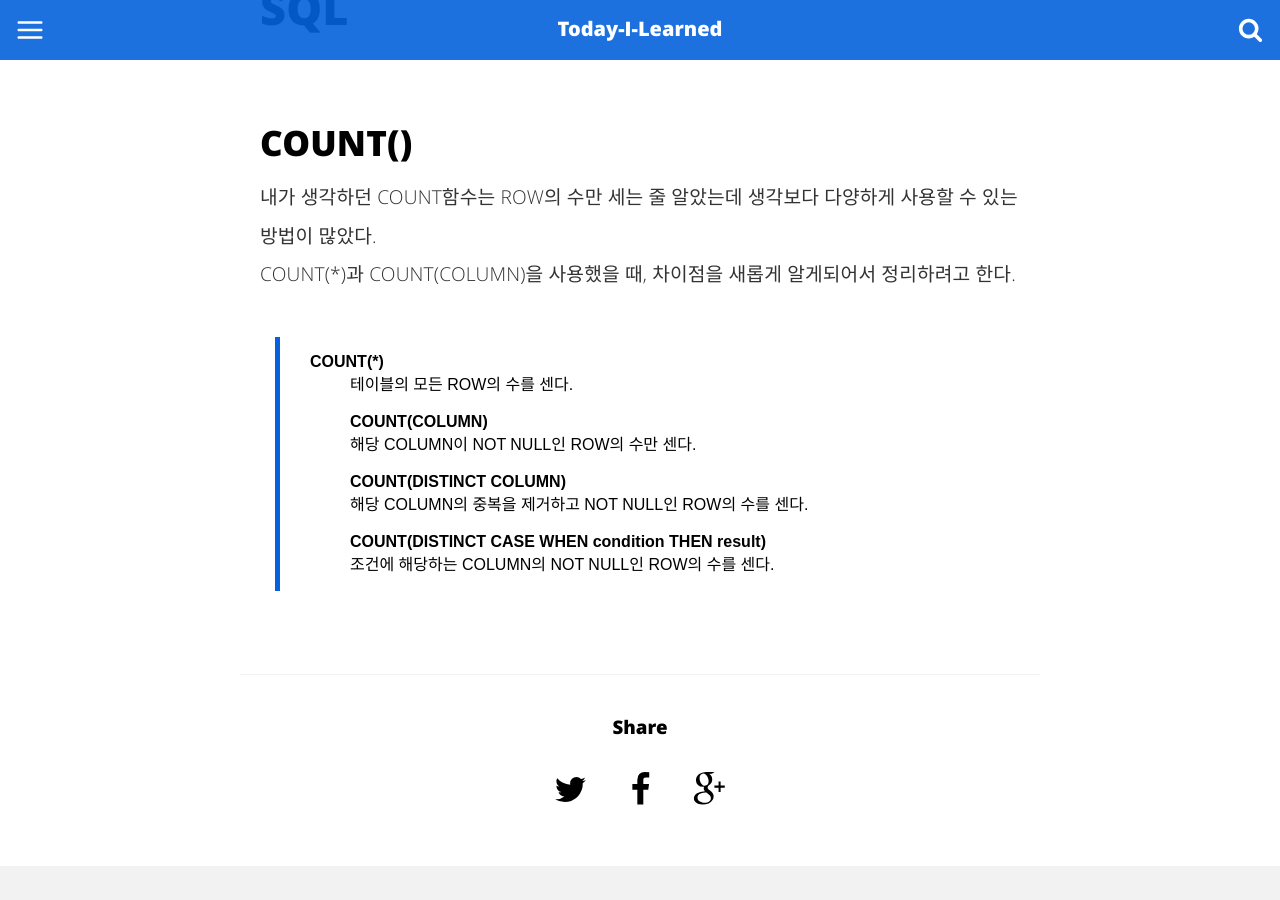
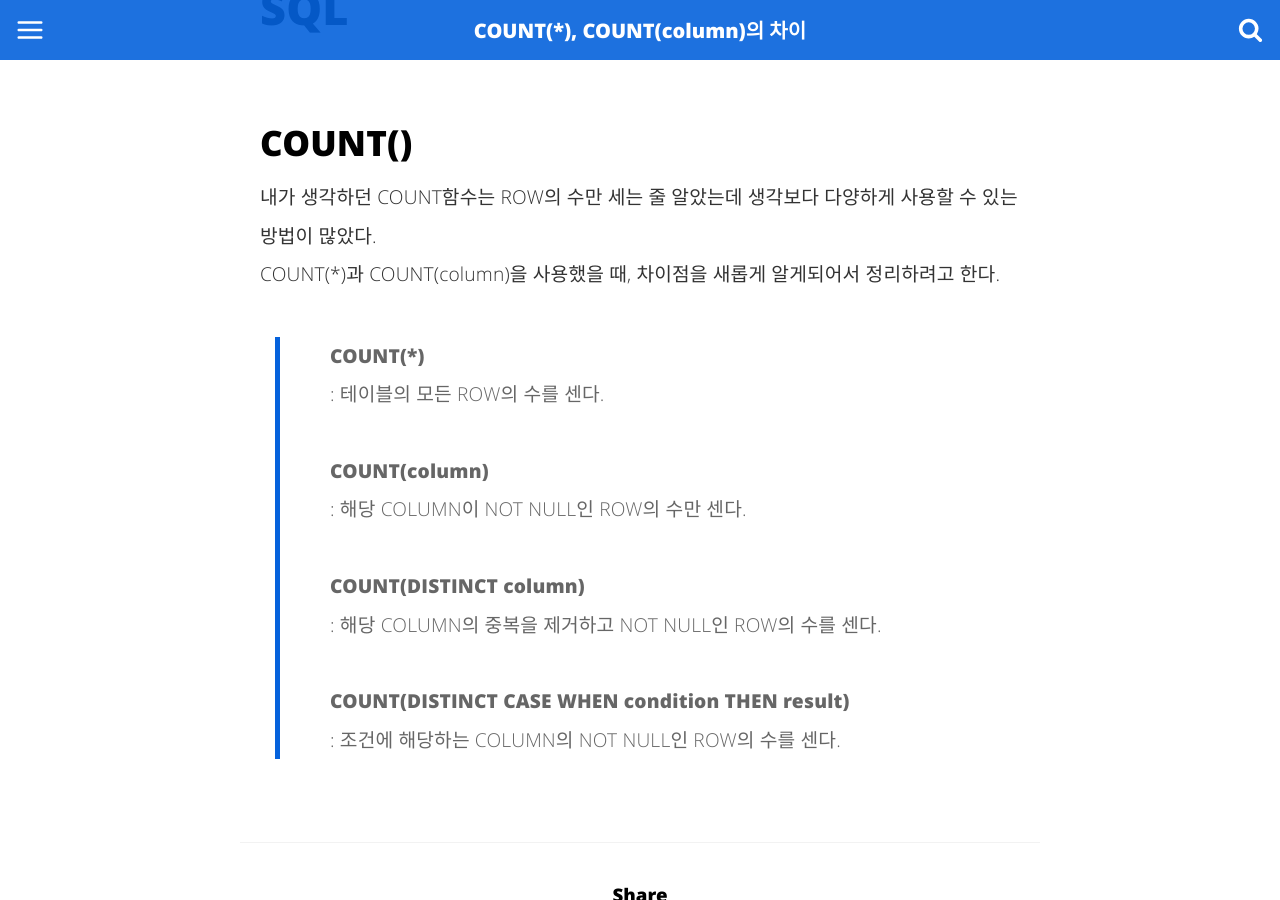
Before and after one commit to jhpapa/jhpapa.github.io, a Jekyll site: the page built from _posts/2017/09/2017-09-20-today-i-learned.md, in a window 1280 px wide and 900 px high, scrolled down 964 px. Built offline with Jekyll 4.4.1, drawn with Linux system fonts in a browser that asks for light colours; comment, search, counter and statistics services are not loaded; some of the changed text lies outside the part shown.

Commit message:
update post
- add new posts
- update posts

```diff
--- a/_posts/2017/09/2017-09-20-today-i-learned.md
+++ b/_posts/2017/09/2017-09-20-today-i-learned.md
@@ -1,25 +1,26 @@
 ---
 layout: "post"
-title: "Today-I-Learned"
+title: "COUNT(*), COUNT(column)의 차이"
 date: "2017-09-20 23:28"
 categories:
 - TIL
 tags:
 - TIL
 - SQL
+- COUNT
 ---
 
 # SQL
 <br/>
 ## COUNT()
 내가 생각하던 COUNT함수는 ROW의 수만 세는 줄 알았는데 생각보다 다양하게 사용할 수 있는 방법이 많았다. <br/>
-COUNT(*)과 COUNT(COLUMN)을 사용했을 때, 차이점을 새롭게 알게되어서 정리하려고 한다.<br/>
+COUNT(*)과 COUNT(column)을 사용했을 때, 차이점을 새롭게 알게되어서 정리하려고 한다.<br/>
 
 > **COUNT(*)** <br/>
-> : 테이블의 모든 ROW의 수를 센다.<br/><br/>
-> **COUNT(COLUMN)** <br/>
-> : 해당 COLUMN이 NOT NULL인 ROW의 수만 센다.<br/><br/>
-> **COUNT(DISTINCT COLUMN)** <br/>
-> : 해당 COLUMN의 중복을 제거하고 NOT NULL인 ROW의 수를 센다.<br/><br/>
+> \: 테이블의 모든 ROW의 수를 센다.<br/><br/>
+> **COUNT(column)** <br/>
+> \: 해당 COLUMN이 NOT NULL인 ROW의 수만 센다.<br/><br/>
+> **COUNT(DISTINCT column)** <br/>
+> \: 해당 COLUMN의 중복을 제거하고 NOT NULL인 ROW의 수를 센다.<br/><br/>
 > **COUNT(DISTINCT CASE WHEN condition THEN result)** <br/>
-> : 조건에 해당하는 COLUMN의 NOT NULL인 ROW의 수를 센다.<br/>
+> \: 조건에 해당하는 COLUMN의 NOT NULL인 ROW의 수를 센다.<br/>
```
Also changed, not shown: _posts/2017/09/2017-09-17-start-today-i-learned.md (+1 -1 lines), _posts/2017/09/2017-09-17-today-i-learned.md (+9 -6 lines), _posts/2017/09/2017-09-18-boj-solve-problem-1149-2579.md (added, +51 -0 lines), _posts/2017/09/2017-09-18-today-i-learned.md (+4 -39 lines), _posts/2017/09/2017-09-19-boj-solve-problem-9095.md (added, +40 -0 lines), _posts/2017/09/2017-09-19-today-i-learned.md (+12 -1 lines), assets/img/post_image/2017/09/BOJ_problem_9095_example.png (added), assets/img/post_image/2017/09/BOJ_problem_9095_solve1.png (added).
